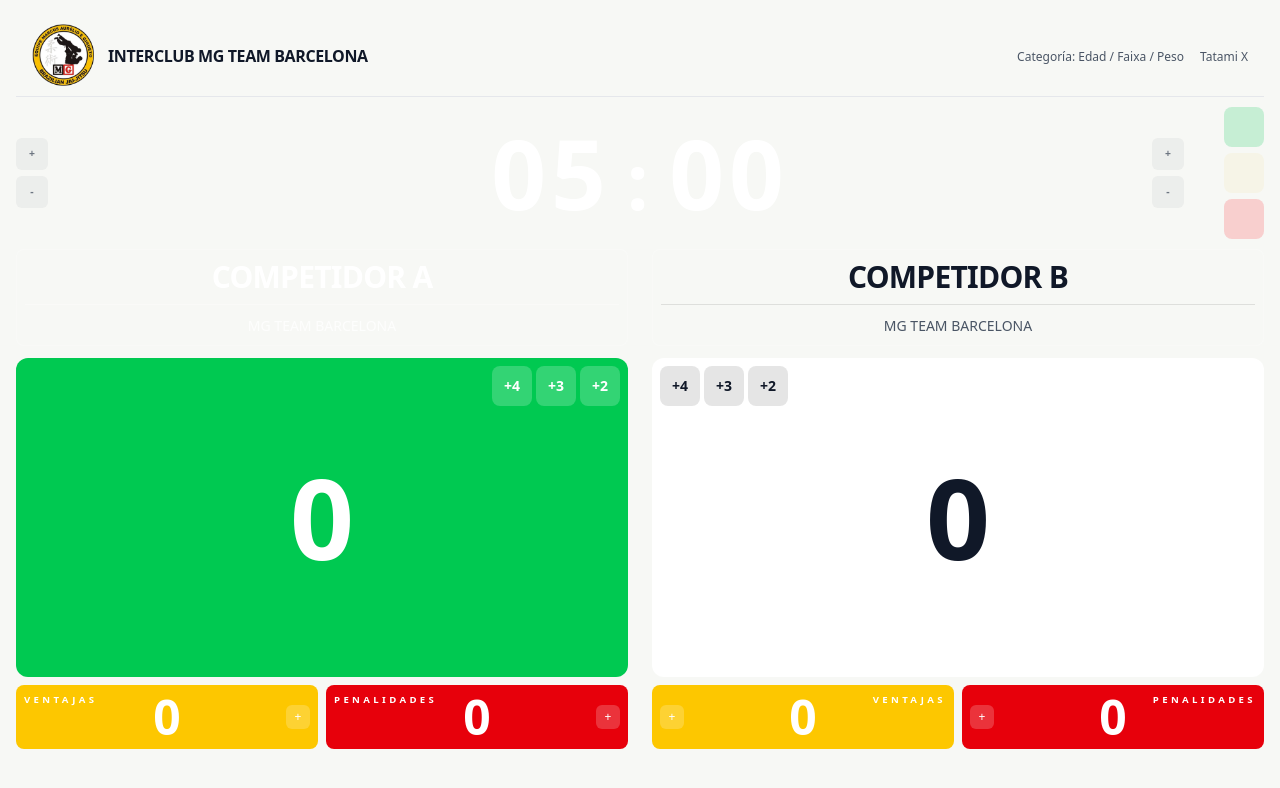
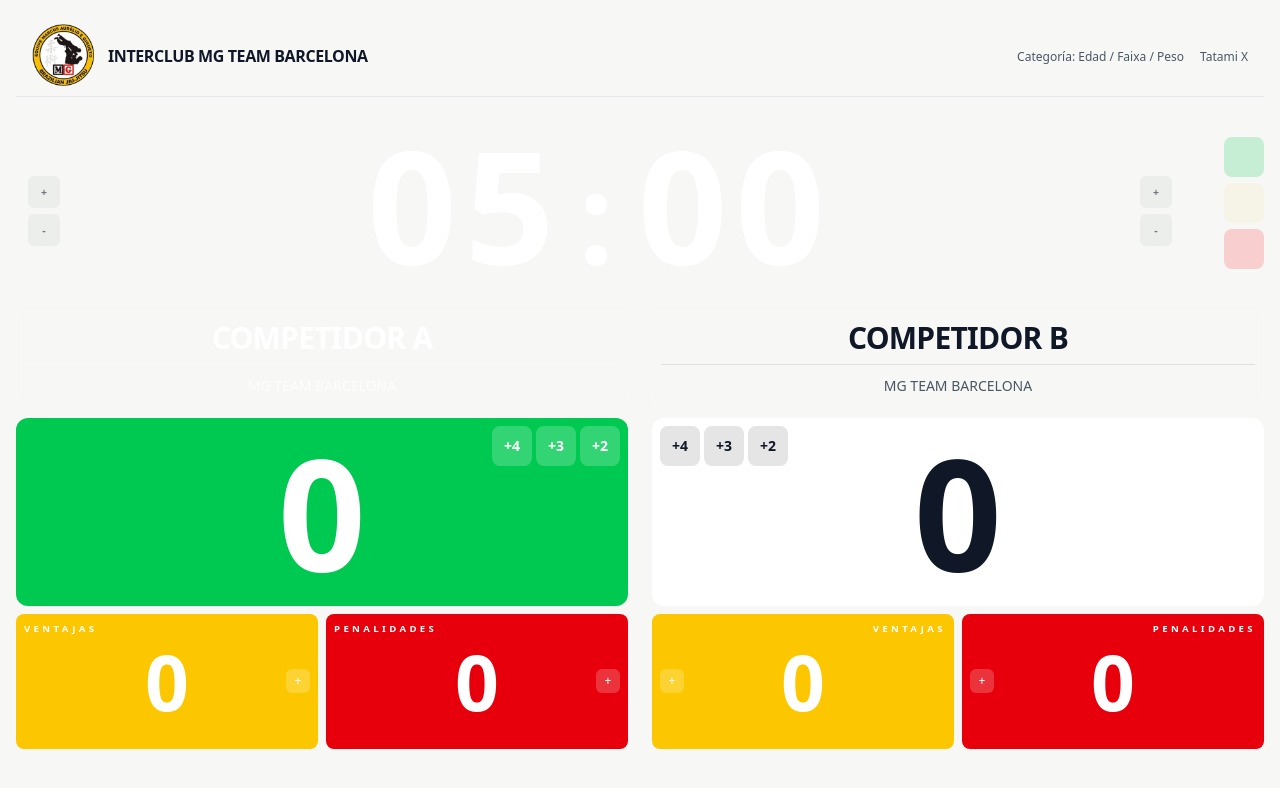
Before and after one commit to nicosis/bjj-scoreboard, a Vue app: page / in a window 1280 px wide. Shown: the top 788 px of the page. Built offline with nearby package versions, Linux system fonts and the light colour scheme.

Commit message:
maquetacion responsive

```diff
--- a/src/components/Countdown.vue
+++ b/src/components/Countdown.vue
@@ -42,9 +42,10 @@ const secondDirection = ref("down");
 const containerSpacingClass = computed(() =>
   props.compact ? "gap-3 py-2 sm:py-3" : "gap-4 py-4 sm:py-6"
 );
+console.log("compact:", props.compact);
 const timerScaleClass = computed(() =>
   props.compact
-    ? "gap-4 text-[clamp(3.5rem,10vw,6.5rem)] sm:text-[clamp(3.5rem,8vw,6rem)]"
+    ? "gap-4 text-[clamp(6rem,16vw,11rem)] sm:text-[clamp(5.5rem,13.5vw,9.8rem)]"
     : "gap-6 text-[20vw] sm:text-[16vw] md:text-[13vw]"
 );
 const adjustButtonSizeClass = computed(() =>
@@ -54,13 +55,16 @@ const adjustStackGapClass = computed(() =>
   props.compact ? "gap-1.5" : "gap-2"
 );
 const secondaryAdjustOffsetClass = computed(() =>
-  props.compact ? "right-12 sm:right-16 md:right-20" : "right-16 sm:right-20 md:right-24"
+  props.compact
+    ? "md:right-12 lg:right-16 xl:right-20"
+    : "md:right-16 lg:right-20 xl:right-24"
 );
 const controlButtonSizeClass = computed(() =>
   props.compact ? "h-10 w-10" : "h-12 w-12"
 );
-const controlGapClass = computed(() =>
-  props.compact ? "gap-1.5" : "gap-2"
+const controlGapClass = computed(() => (props.compact ? "gap-1.5" : "gap-2"));
+const timerAreaOffsetClass = computed(() =>
+  props.compact ? "pr-16 sm:pr-20" : "pr-20 sm:pr-28"
 );
 
 watch(
@@ -104,12 +108,18 @@ watch(
       containerSpacingClass,
     ]"
   >
-    <div class="relative flex flex-1 items-center justify-center">
+    <div
+      :class="[
+        'relative flex flex-1 items-center justify-center',
+        timerAreaOffsetClass,
+      ]"
+    >
       <div
         v-show="!isRunning"
         :class="[
-          'absolute left-0 top-1/2 flex -translate-y-1/2 flex-col opacity-80',
+          'flex flex-col opacity-80 self-center md:self-start md:absolute md:left-0 md:top-1/2 md:-translate-y-1/2',
           adjustStackGapClass,
+          props.compact ? 'px-3 py-1 mt-2 mb-2' : '',
         ]"
       >
         <button
@@ -157,9 +167,10 @@ watch(
       <div
         v-show="!isRunning"
         :class="[
-          'absolute top-1/2 flex -translate-y-1/2 flex-col opacity-80',
+          'flex flex-col opacity-80 self-center md:self-auto md:absolute md:top-1/2 md:-translate-y-1/2',
           secondaryAdjustOffsetClass,
           adjustStackGapClass,
+          props.compact ? 'px-3 py-1 mt-2 mb-2' : '',
         ]"
       >
         <button
--- a/src/components/PlayerPanel.vue
+++ b/src/components/PlayerPanel.vue
@@ -104,13 +104,17 @@ const scoreStackGapClass = computed(() =>
   props.compact ? "gap-2" : "gap-2 sm:gap-3"
 );
 
+const pointsCardFlexClass = computed(() =>
+  props.compact ? "flex-[0.6]" : "flex-[0.9]"
+);
+
 const pointsCardPaddingClass = computed(() =>
   props.compact ? "p-1" : "p-1 sm:p-1.5"
 );
 
 const pointsValueClass = computed(() =>
   props.compact
-    ? "text-[clamp(3.5rem,12vw,7rem)]"
+    ? "text-[clamp(3.5rem,12vw,10rem)]"
     : "text-[11vw] sm:text-5xl md:text-[7vw] lg:text-[12rem]"
 );
 
@@ -148,7 +152,11 @@ const statsGridGapClass = computed(() =>
   props.compact ? "gap-2" : "gap-3 sm:gap-4"
 );
 
-const statBoxPaddingClass = computed(() => (props.compact ? "p-2" : "p-3"));
+const statsGridFlexClass = computed(() =>
+  props.compact ? "flex-[0.3]" : ""
+);
+
+const statBoxPaddingClass = computed(() => (props.compact ? "p-2.5" : "p-3"));
 
 const statLabelOffsetClass = computed(() => {
   const side = props.compact
@@ -185,7 +193,9 @@ const statButtonSizeClass = computed(() =>
 );
 
 const statNumberClass = computed(() =>
-  props.compact ? "text-4xl sm:text-5xl" : "text-5xl sm:text-6xl"
+  props.compact
+    ? "text-[clamp(2.4rem,8vw,4.2rem)] sm:text-[clamp(2.9rem,6vw,4.8rem)]"
+    : "text-5xl sm:text-6xl"
 );
 
 const emitScore = () => {
@@ -279,7 +289,8 @@ const negativeButtons = [-4, -3, -2];
     <div :class="['flex flex-col flex-1', scoreStackGapClass]">
       <div
         :class="[
-          'rounded-xl flex items-center justify-center relative flex-[0.9]',
+          'rounded-xl flex items-center justify-center relative',
+          pointsCardFlexClass,
           pointsCardClass,
           pointsCardPaddingClass,
         ]"
@@ -337,7 +348,7 @@ const negativeButtons = [-4, -3, -2];
         </div>
       </div>
 
-      <div :class="['grid grid-cols-2', statsGridGapClass]">
+      <div :class="['grid grid-cols-2', statsGridGapClass, statsGridFlexClass]">
         <div
           :class="[
             'bg-yellow-400 text-white rounded-lg flex items-center justify-center relative',
```
